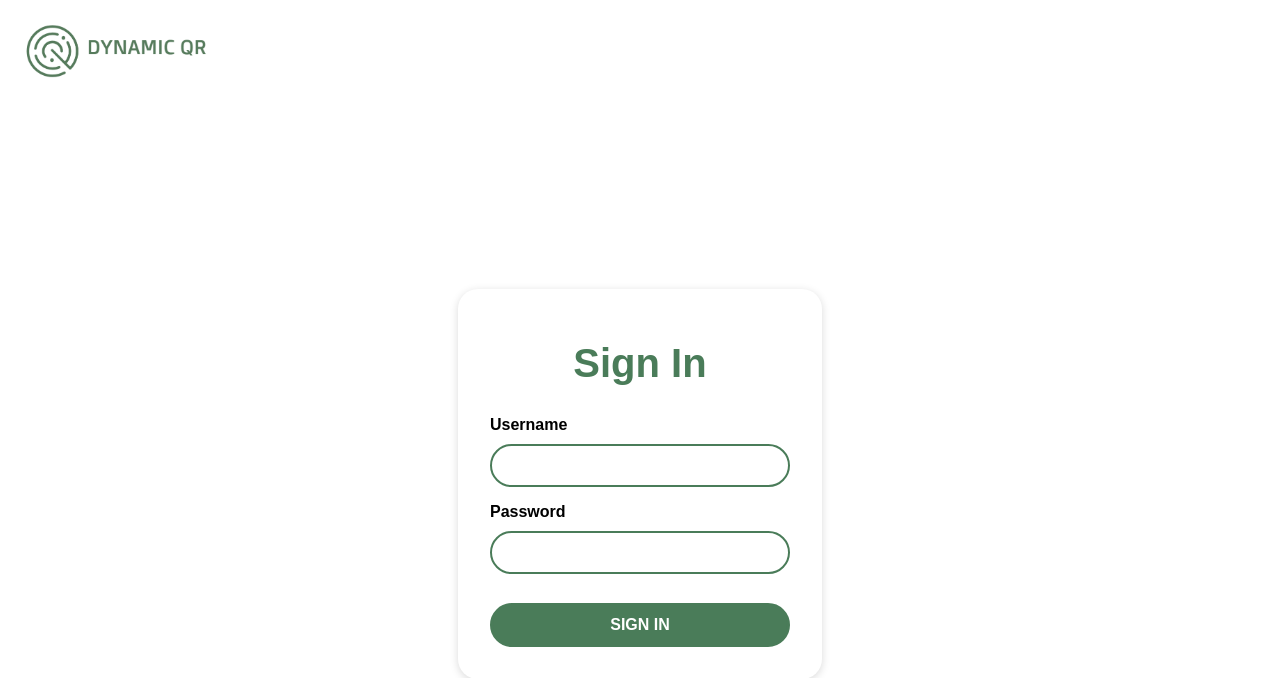
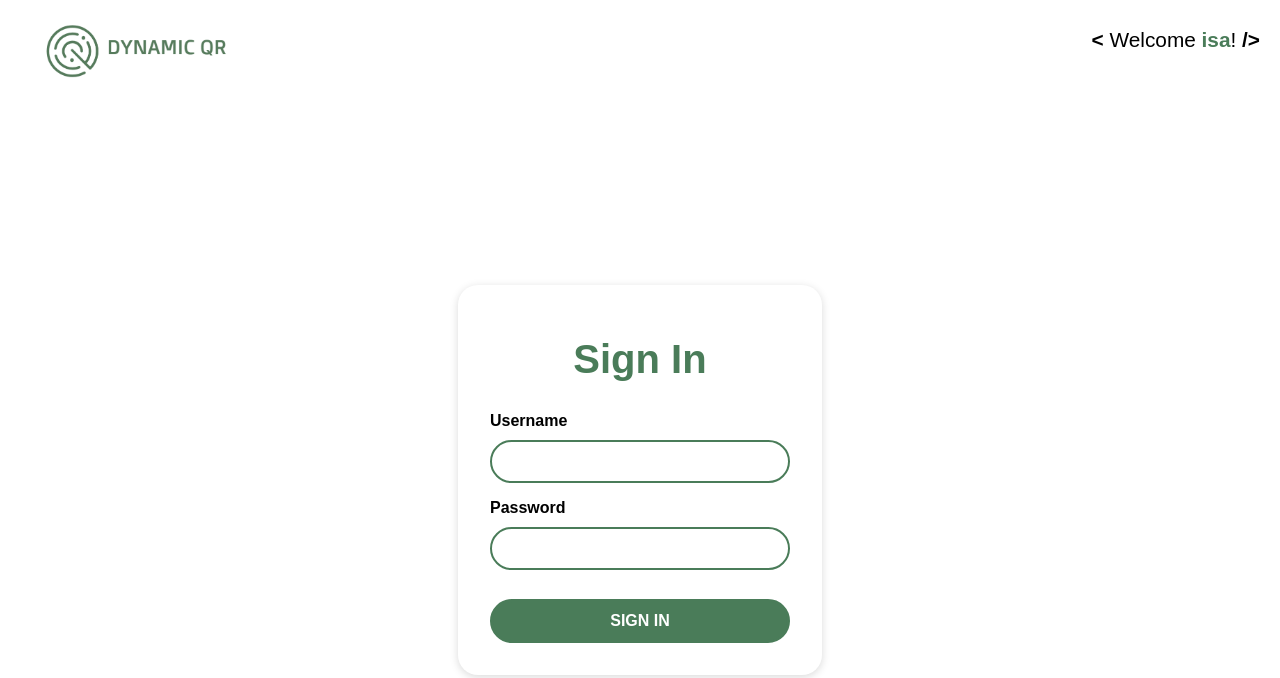
Before and after one commit to MarinCervinschi/QR-flask, a Flask app: page /private/admin in a window 1280 px wide. Shown: the top 678 px of the page. Run offline with Flask 3, Linux system fonts and the light colour scheme; a user stored in the database is signed in; data comes from the database, SQL or seed files in the repository; some libraries are stand-ins or nearby versions.

Commit message:
feat: g.username

```diff
--- a/app/static/style.css
+++ b/app/static/style.css
@@ -29,8 +29,24 @@ body {
 
 header {
     position: sticky;
+    display: flex;
+    flex-direction: row;
+    justify-content: space-between;
+    align-items: center;
+    padding: 0 20px 0;
 }
 
+header h2 {
+    color: var(--text-color);
+    font-size: 1.3rem;
+    font-weight: 500;
+
+}
+
+header span {
+    color: var(--primary-color);
+    font-weight: bolder;
+}
 header img {
     margin: 20px 20px 0;
     height: 60px;
--- a/app/templates/base.html
+++ b/app/templates/base.html
@@ -10,6 +10,9 @@
 <body>
     <header>
         <img src="{{ url_for('static', filename='/media/logo.png') }}" alt="logo" />
+        {% if g.user %}
+            <h2><strong><</strong> Welcome <span>{{ g.user['username'] }}</span>! <strong>/></strong></h2>
+        {% endif %}
     </header>
     <main>
         {% block content %}
```
